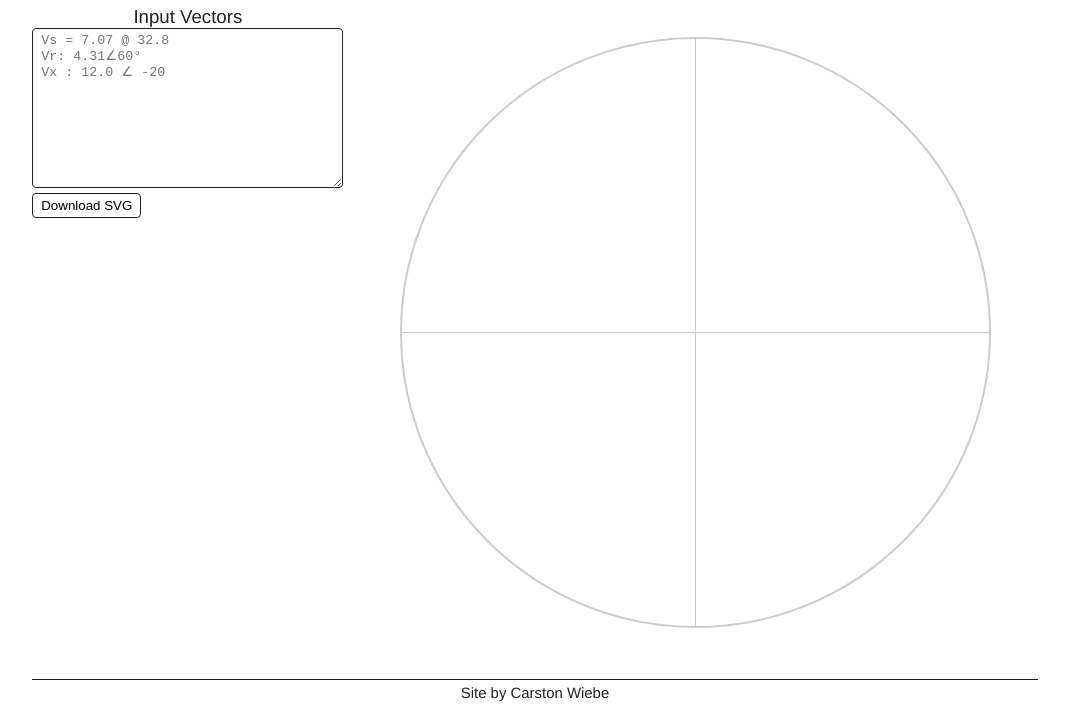
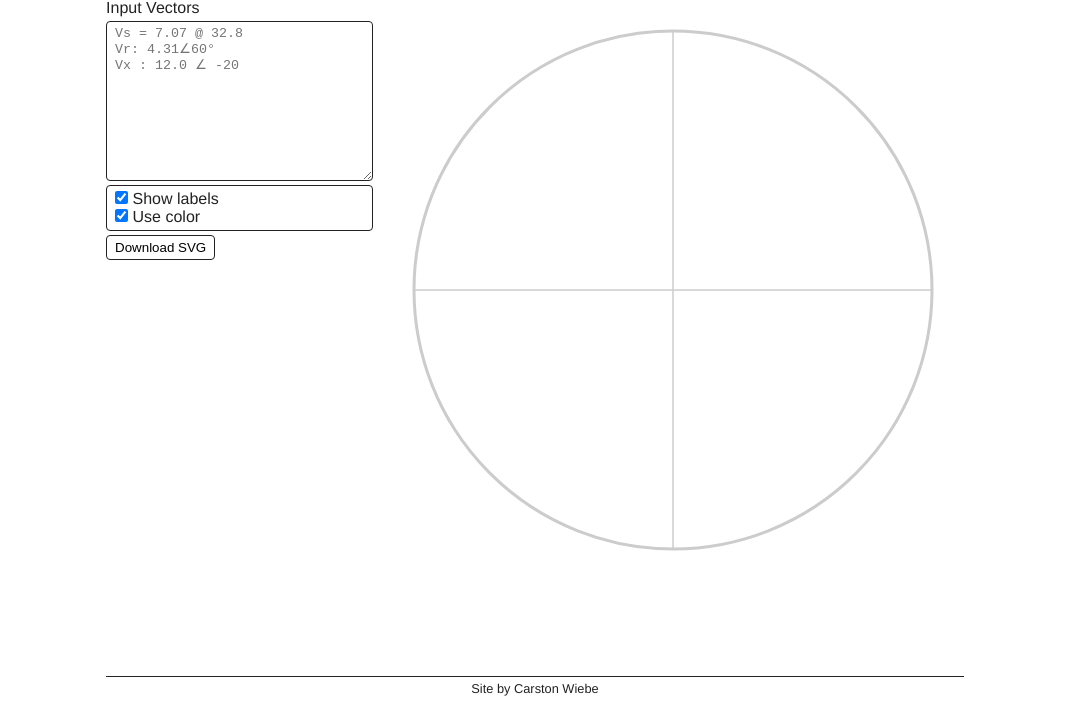
Before and after one commit to ctwiebe23/ctwiebe23.github.io, a plain HTML site: page phasor-diagrams/index.html in a window 1280 px wide. Shown: the part 80-800 px from the top of the page, without its empty margins (105-1174 px from the left). Drawn offline with Linux system fonts and the light colour scheme.

Commit message:
added settings

```diff
--- a/phasor-diagrams/index.html
+++ b/phasor-diagrams/index.html
@@ -29,6 +29,23 @@ Vr: 4.31∠60°
 Vx : 12.0 ∠ -20"
                 onchange="updateSVG ()"
                 onkeypress="updateSVG ()"></textarea>
+
+      <fieldset>
+        <input id="labels"
+               type="checkbox"
+               checked=""
+               onchange="updateSVG ()" />
+        <label for="labels">Show labels</label>
+
+        <br />
+
+        <input id="colors"
+               type="checkbox"
+               checked=""
+               onchange="updateSVG ()" />
+        <label for="colors">Use color</label>
+      </fieldset>
+
       <button onclick="downloadSVG ()">
         Download SVG
       </button>
--- a/phasor-diagrams/index.html.css
+++ b/phasor-diagrams/index.html.css
@@ -6,7 +6,7 @@
 }
 
 html {
-  font:14pt Helvetica, Arial, sans-serif;
+  font:12pt Helvetica, Arial, sans-serif;
   color:#222;
   background-color:#fff;
   hyphens:auto;
@@ -77,16 +77,12 @@ h1 {
   text-align:center;
 }
 
-label {
+button, textarea, fieldset {
   display:block;
-
-  text-align:center;
-}
-
-button, textarea {
   border:1px solid #222;
   border-radius:4px;
   padding:4px 8px;
+  margin:4px 0px;
   background:none;
 }
 
--- a/phasor-diagrams/index.html.js
+++ b/phasor-diagrams/index.html.js
@@ -2,12 +2,13 @@ const namespace = 'http://www.w3.org/2000/svg';
 
 const stroke = '#222';
 const strokeLight = '#ccc';
-const strokeWidth = 2;
+const strokeWidth = 3;
 
 const padding = 64;
 const textPad = 8;
 
 const colors = [
+  '#222222',
   '#cc4444',
   '#44cc44',
   '#4444cc',
@@ -61,7 +62,8 @@ function updateSVG () {
 
   svg.appendChild (circle);
 
-  const vectorInput = input.value
+  const vectorInput = document.getElementById('input')
+                              .value
                               .split ('\n')
                               .map ((s) => s.trim ())
                               .filter ((s) => s);
@@ -69,7 +71,7 @@ function updateSVG () {
   var maxMag = 0;
   const vectors = vectorInput.map ((str) => {
     const [name, mag, ang] = str.split (/[=]|[:]|[@]|[∠]/, 3)
-                                .map ((s) => s.replace (/°|\[.*\]/g, '')
+                                .map ((s) => s.replace (/°|\[.*\]|[()]/g, '')
                                               .trim ())
                                 .map (parseFragment);
 
@@ -88,6 +90,8 @@ function updateSVG () {
   });
 
   const scale = (maxMag) ? radius / maxMag : 0;
+  const shouldLabel = document.getElementById ('labels').checked;
+  const shouldColor = document.getElementById ('colors').checked;
 
   vectors.forEach ((vector) => {
     const x2 = center + vector.x * scale;
@@ -102,19 +106,24 @@ function updateSVG () {
     line.setAttribute ('stroke-width', strokeWidth);
     line.setAttribute ('stroke-linecap', 'round');
 
+    svg.appendChild (line);
+
+    if (shouldLabel) {
       const text = document.createElementNS (namespace, 'text');
       text.setAttribute ('x', x2 + ((vector.x > 0) ? textPad : -textPad * 2));
       text.setAttribute ('y', y2 + ((vector.y > 0) ? -textPad : textPad * 2));
       text.setAttribute ('fill', colors[colorIndex]);
       text.textContent = vector.name;
 
+      svg.appendChild (text);
+    }
+
+    if (shouldColor) {
       colorIndex++;
       if (colorIndex == colors.length) {
         colorIndex = 0;
       }
-
-    svg.appendChild (line);
-    svg.appendChild (text);
+    }
   });
 
   diagram.appendChild (svg);
```
Lines whose indentation alone changed are shown as unchanged.
